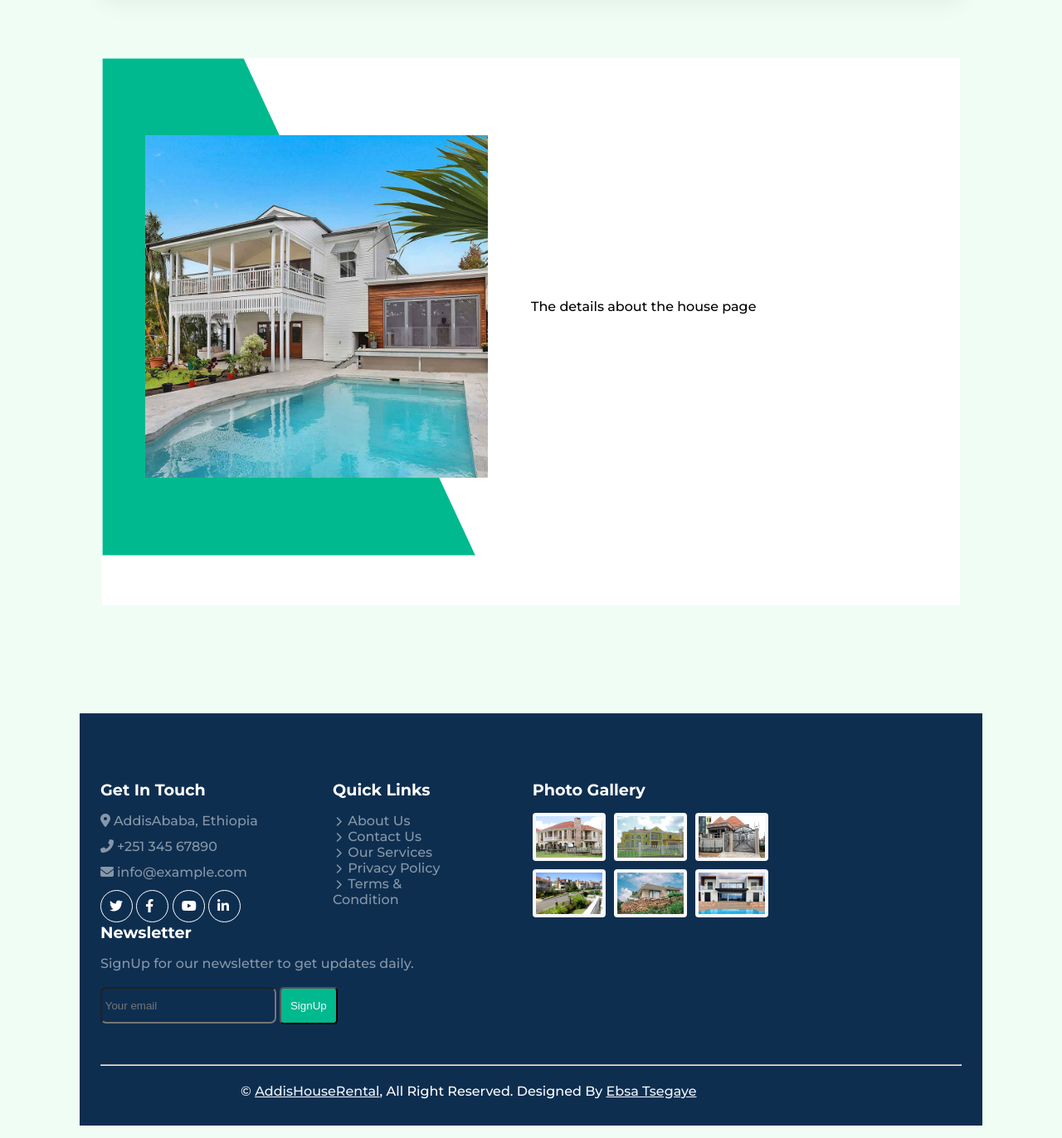
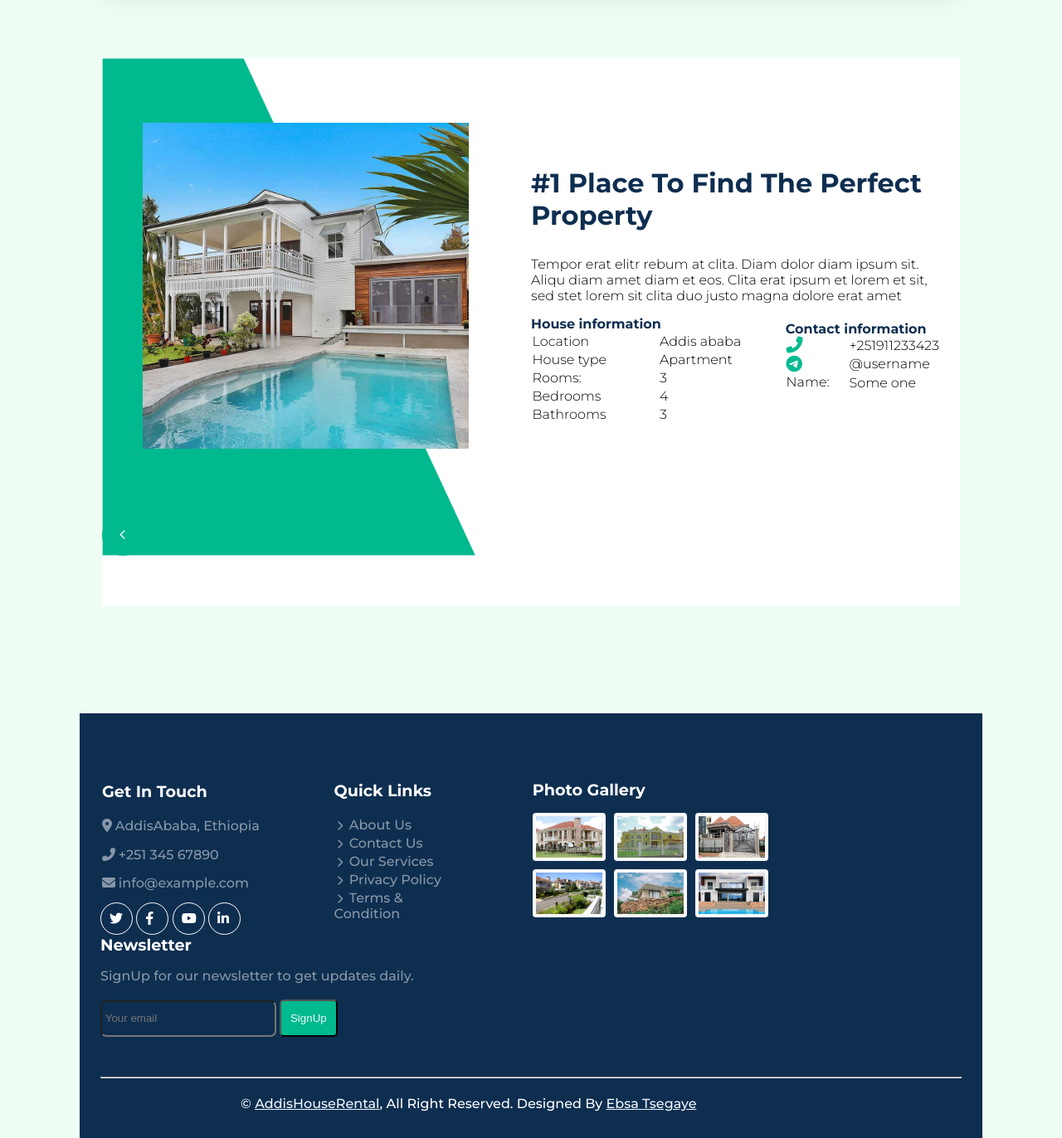
Before and after one commit to Yagth/AddisHouseRental, a PHP site: page /pages/detail_page.html in a window 1280 px wide. Shown: the part 122-1494 px from the top of the page at 83% size. Run offline with PHP 8.4, Linux system fonts and the light colour scheme.

Commit message:
Finshed the detail page with no js

```diff
--- a/Frontend/css/detail_page.css
+++ b/Frontend/css/detail_page.css
@@ -1,5 +1,6 @@
 . body {
   background-color: #effdf5;
+  font-family: "Montserrat", sans-serif;
 }
 
 .navbar {
@@ -14,7 +15,11 @@
 
 .detail-div {
   display: flex;
-  align-items: center;
+  flex-direction: column;
+  margin: auto;
+  padding-right: 5%;
+  font-weight: 300;
+  font-size: 16px;
 }
 
 #image-div {
@@ -34,3 +39,24 @@
   margin: auto;
   margin-top: 200px;
 }
+
+.info-container {
+  display: grid;
+  grid-template-columns: 1.25fr 0.75fr;
+}
+
+h4 {
+  color: #0e2e50;
+}
+
+.info-container dl {
+  display: grid;
+  box-sizing: border-box;
+  grid-template-rows: repeat(5, 1fr);
+  grid-template-columns: 1fr 1fr;
+}
+
+.info-container dt,
+dd {
+  padding: 1%;
+}
--- a/Frontend/pages/detail_page.html
+++ b/Frontend/pages/detail_page.html
@@ -136,8 +136,55 @@
       <div class="detail-container">
         <div id="image-div" class="detail-div">
           <img src="../img/carousel-1 copy.jpg" alt="" />
+          <button id="forward-button" class="forward-buttons" style="">
+            <i class="fas fa-chevron-left" style="font-size: 12px"></i>
+          </button>
         </div>
-        <div class="detail-div">The details about the house page</div>
+        <div class="detail-div">
+          <h1 id="houseDesc" style="padding-bottom: 30px">
+            #1 Place To Find The Perfect Property
+          </h1>
+          <p id="description">
+            Tempor erat elitr rebum at clita. Diam dolor diam ipsum sit. Aliqu
+            diam amet diam et eos. Clita erat ipsum et lorem et sit, sed stet
+            lorem sit clita duo justo magna dolore erat amet
+          </p>
+          <div class="info-container" style="padding: 3% 0">
+            <div>
+              <h4>House information</h4>
+              <dl>
+                <dt>Location</dt>
+                <dd>Addis ababa</dd>
+                <dt>House type</dt>
+                <dd>Apartment</dd>
+                <dt>Rooms:</dt>
+                <dd>3</dd>
+                <dt>Bedrooms</dt>
+                <dd>4</dd>
+                <dt>Bathrooms</dt>
+                <dd>3</dd>
+              </dl>
+            </div>
+            <div style="padding: 3% 0">
+              <h4>Contact information</h4>
+              <dl>
+                <dt>
+                  <i
+                    class="fa fa-phone-alt small-icons bigger-icons"
+                    style="margin-right: 2%"
+                  ></i>
+                </dt>
+                <dt>+251911233423</dt>
+                <dd>
+                  <i class="fa-brands fa-telegram small-icons bigger-icons"></i>
+                </dd>
+                <dt>@username</dt>
+                <dt>Name:</dt>
+                <dd>Some one</dd>
+              </dl>
+            </div>
+          </div>
+        </div>
       </div>
       <!-- ............................................................................................................... -->
       <div class="property-div" style="padding-top: 3%">
```
